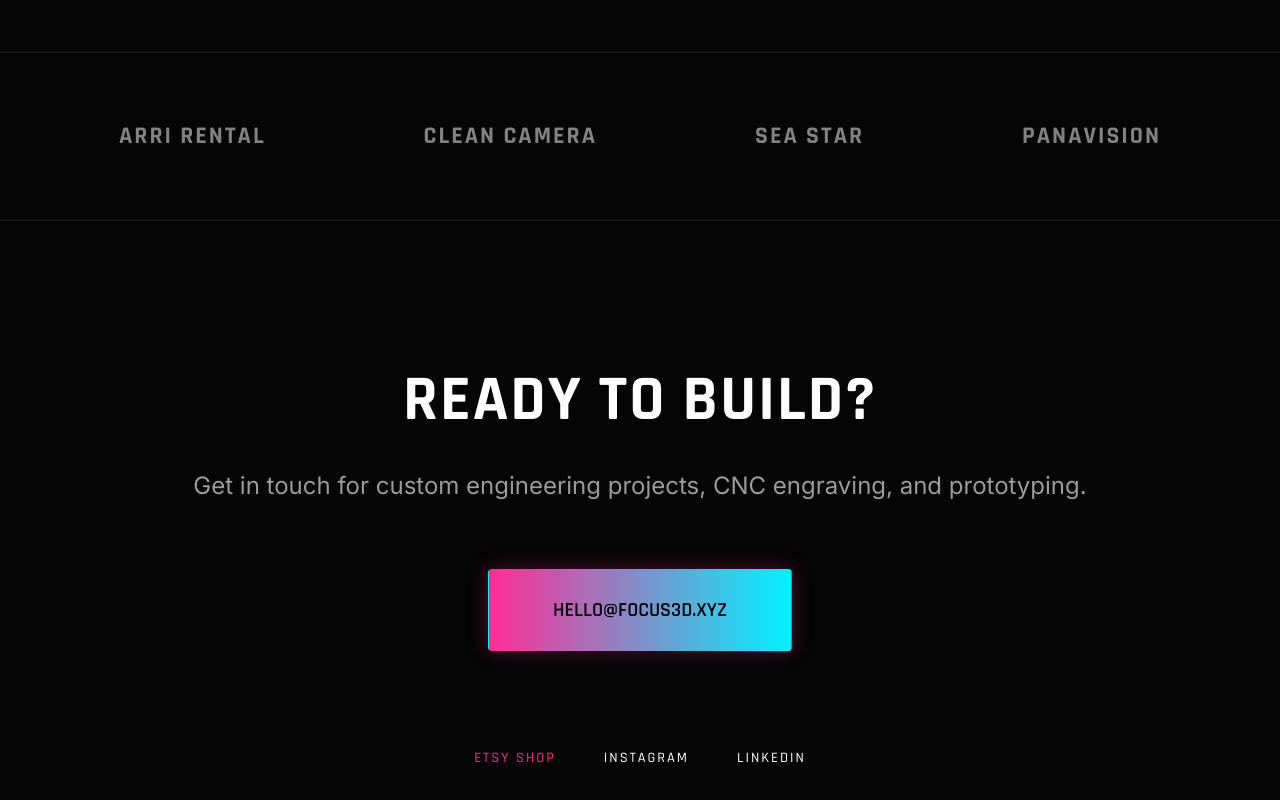
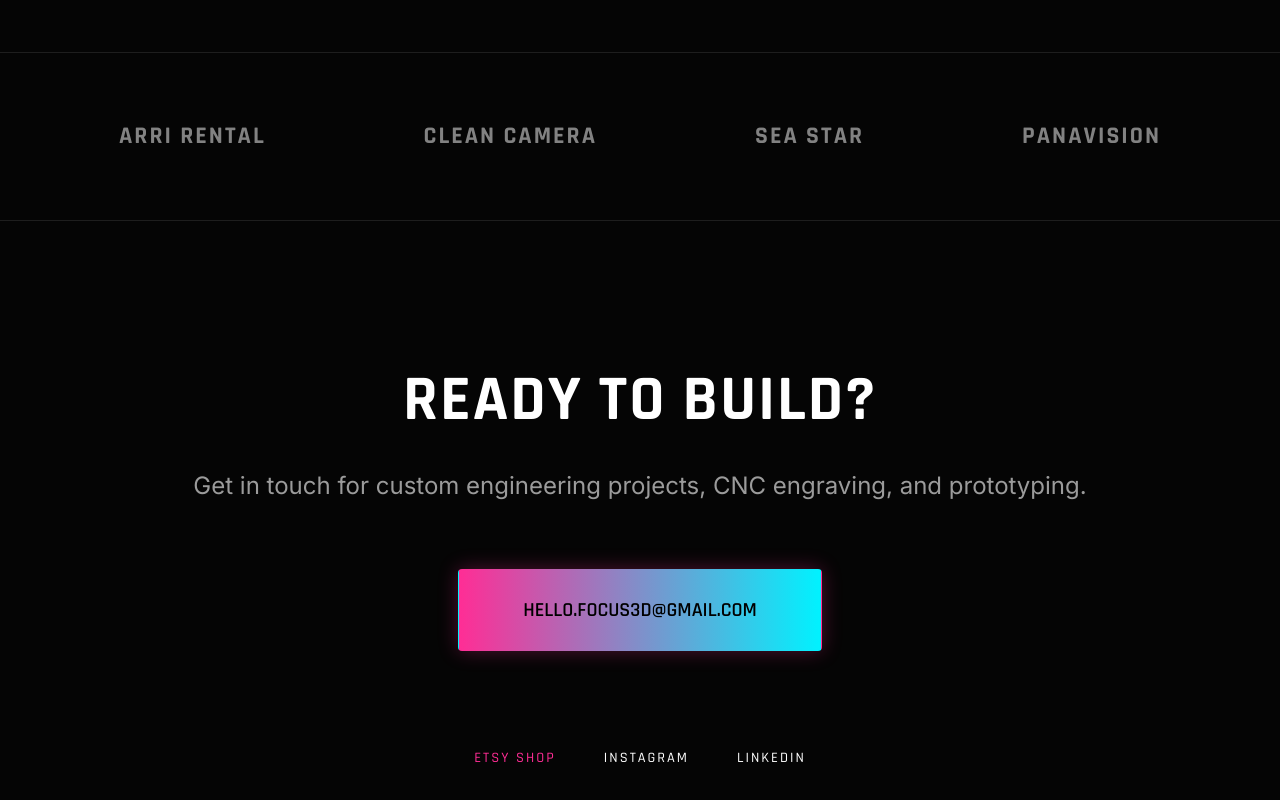
Before and after one commit to Filmandfocusco/focus3d-xyz, a website built with Vite: page index.html in a window 1280 px wide. Shown: the part 5150-5950 px from the top of the page. Built offline with nearby package versions, Linux system fonts and the light colour scheme.

Commit message:
Update contact email to hello.focus3d@gmail.com

```diff
--- a/index.html
+++ b/index.html
@@ -234,7 +234,7 @@
           <div style="display: flex; flex-direction: column; align-items: center; text-align: center;">
             <h2 style="font-size: 4rem; margin-bottom: 1rem;">Ready to build?</h2>
             <p style="font-size: 1.5rem; color: var(--text-dim); margin-bottom: 4rem;">Get in touch for custom engineering projects, CNC engraving, and prototyping.</p>
-            <a href="mailto:hello@focus3d.xyz" class="btn btn-primary" style="padding: 1.5rem 4rem; font-size: 1.25rem;">hello@focus3d.xyz</a>
+            <a href="mailto:hello.focus3d@gmail.com" class="btn btn-primary" style="padding: 1.5rem 4rem; font-size: 1.25rem;">hello.focus3d@gmail.com</a>
 
             <div style="margin-top: 6rem; display: flex; gap: 3rem; font-size: 0.9rem; text-transform: uppercase; letter-spacing: 2px;" class="title-font">
                <a href="https://www.etsy.com/shop/FilmandFocusCo" target="_blank" style="color: var(--accent-pink);">Etsy Shop</a>
```
